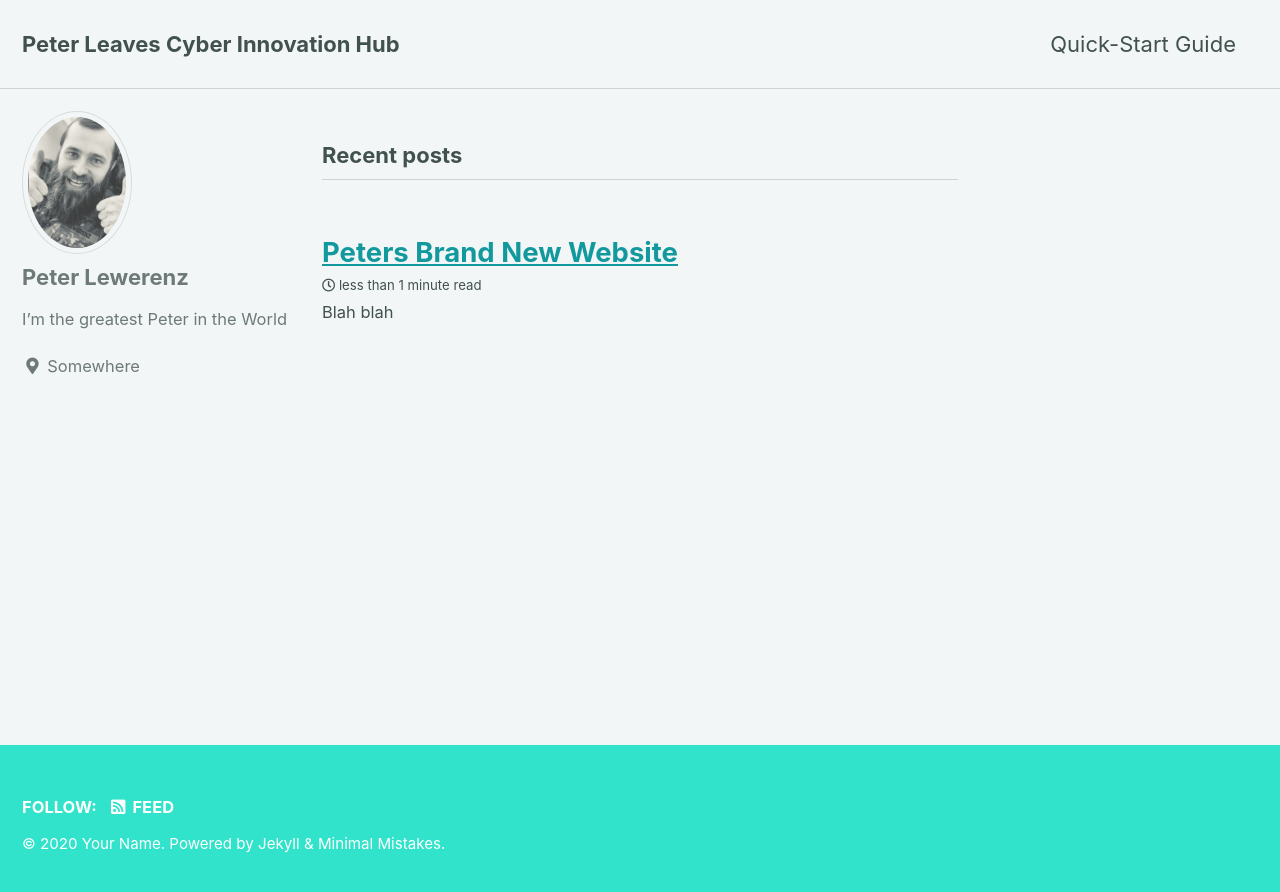
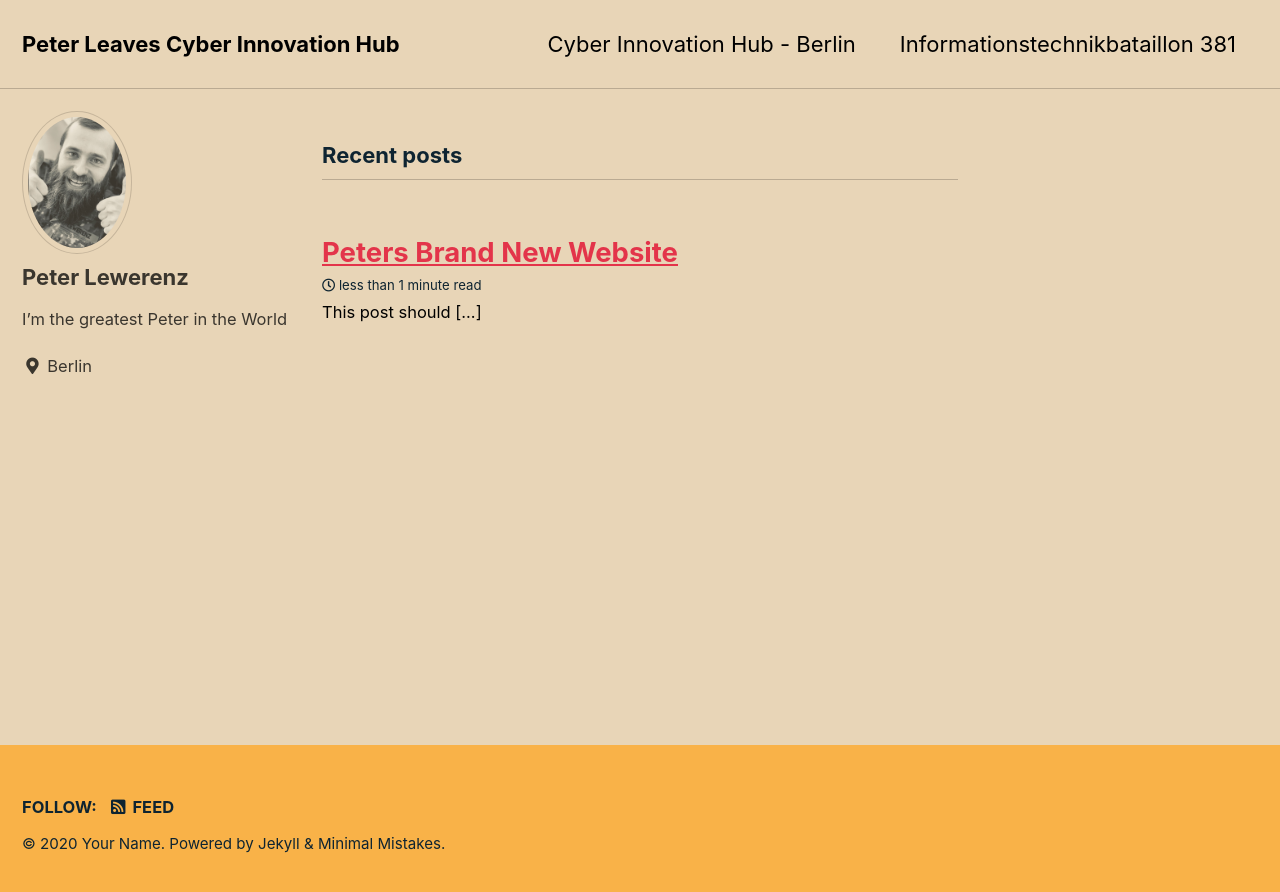
Before and after one commit to Petefish88/peterleavescih.github.io, a Jekyll site: the page built from index.html, in a window 1280 px wide. Shown: the top 892 px of the page. Built offline with Jekyll 4.4.1, drawn with Linux system fonts in a browser that asks for light colours; cached includes are drawn as plain includes; the list of posts is cut into pages by our own code.

Commit message:
Adding first post

```diff
--- a/_config.yml
+++ b/_config.yml
@@ -12,7 +12,7 @@
 
 # theme                  : "minimal-mistakes-jekyll"
 # remote_theme           : "mmistakes/minimal-mistakes"
-minimal_mistakes_skin    : "mint" # "air", "aqua", "contrast", "dark", "dirt", "neon", "mint", "plum", "sunrise"
+minimal_mistakes_skin    : "sunrise" # "air", "aqua", "contrast", "dark", "dirt", "neon", "mint", "plum", "sunrise"
 
 # Site Settings
 locale                   : "en-US"
@@ -96,7 +96,7 @@ author:
   name             : "Peter Lewerenz"
   avatar           : "/assets/images/peter.jpg"
   bio              : "I'm the greatest Peter in the World"
-  location         : "Somewhere"
+  location         : "Berlin"
   email            :
   links:
     - label: "Email"
```
Also changed, not shown: _data/navigation.yml (+4 -4 lines), _posts/2020-12-13-peters-brand-new-website.md (+4 -0 lines), assets/images/CIH.jpg (added).
